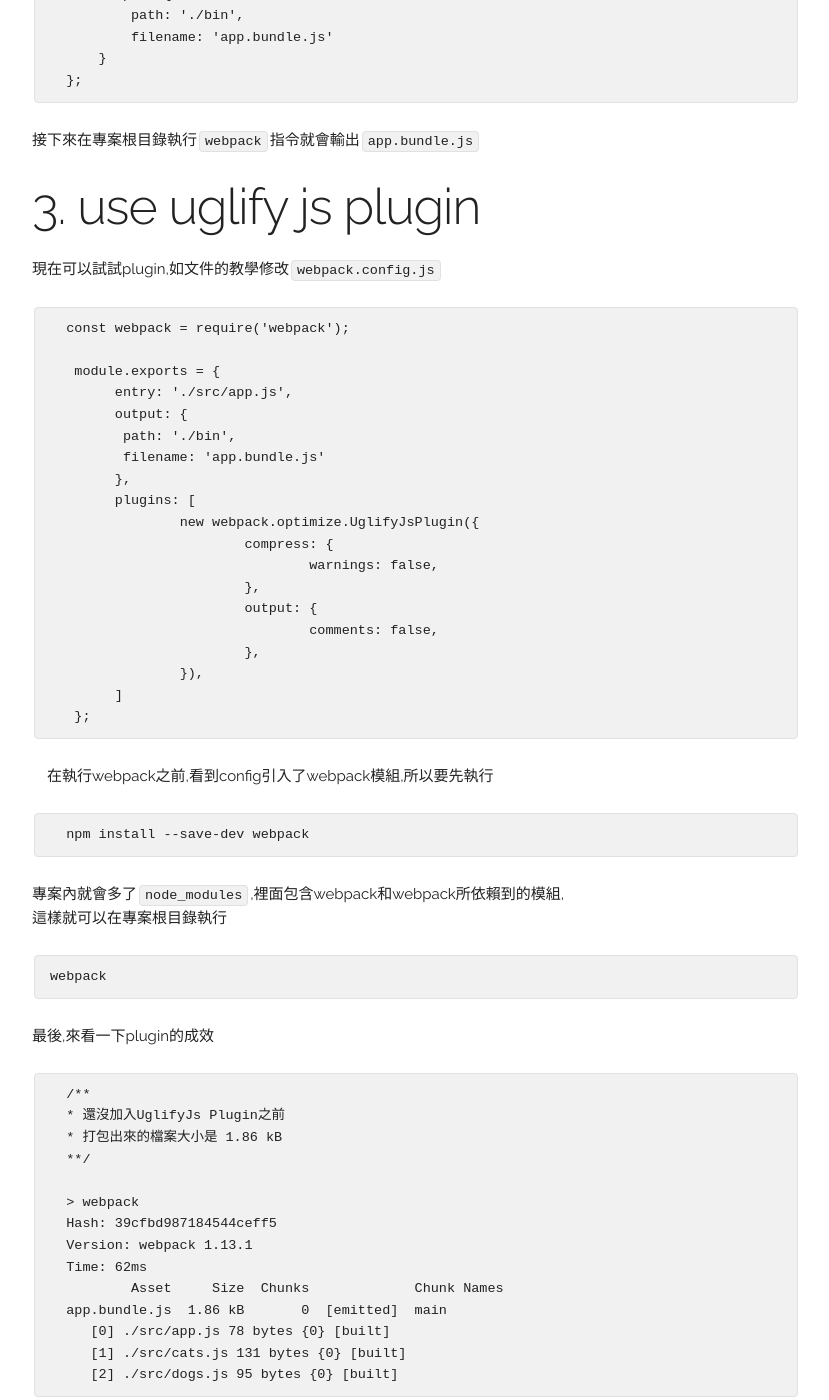
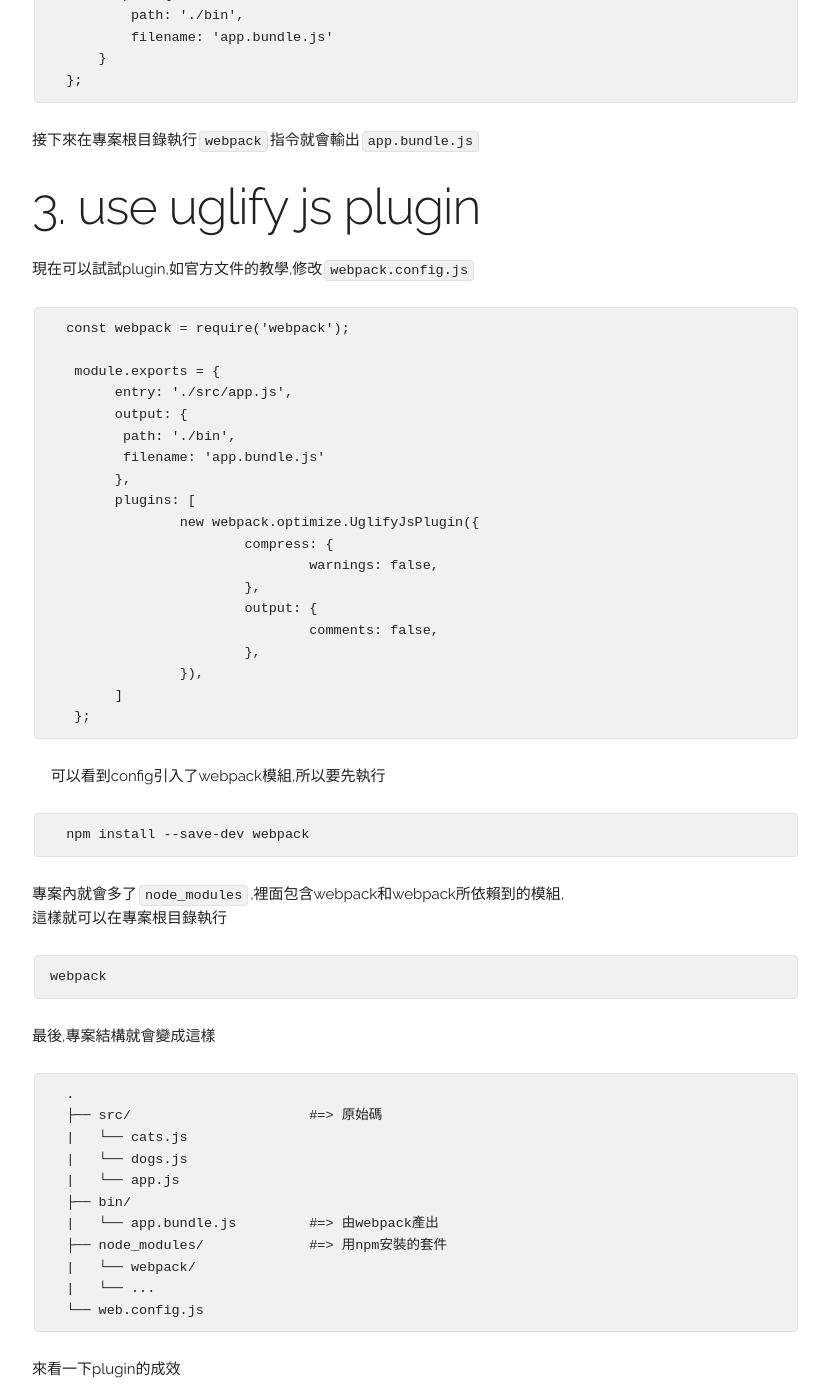
Before and after one commit to weichou1229/weichou.github.io, a Jekyll site: the page built from _posts/blog/2016-08-06-webpack-configFile-usage-note.md, in a window 1280 px wide and 1400 px high, scrolled down 1698 px. Shown: the whole window, without its empty margins (224-1053 px from the left). Built offline with Jekyll 4.4.1, drawn with Linux system fonts in a browser that asks for light colours; comment, search, counter and statistics services are not loaded.

Commit message:
webpack usage

````diff
--- a/_posts/blog/2016-08-06-webpack-configFile-usage-note.md
+++ b/_posts/blog/2016-08-06-webpack-configFile-usage-note.md
@@ -50,7 +50,7 @@ date: 2016-08-06
 接下來在專案根目錄執行`webpack`指令就會輸出`app.bundle.js`
 
 # 3\. use uglify js plugin
-現在可以試試plugin,如文件的教學修改`webpack.config.js`
+現在可以試試plugin,如官方文件的教學,修改`webpack.config.js`
 
 ```
   const webpack = require('webpack');
@@ -74,7 +74,7 @@ date: 2016-08-06
    };
 ```
 
-　在執行webpack之前,看到config引入了webpack模組,所以要先執行
+　 可以看到config引入了webpack模組,所以要先執行
 
 ```
   npm install --save-dev webpack
@@ -86,7 +86,23 @@ date: 2016-08-06
 webpack
 ```
 
-最後,來看一下plugin的成效
+最後,專案結構就會變成這樣
+
+```
+  .
+  ├── src/                      #=> 原始碼
+  |   └── cats.js
+  |   └── dogs.js
+  |   └── app.js
+  ├── bin/
+  |   └── app.bundle.js         #=> 由webpack產出
+  ├── node_modules/             #=> 用npm安裝的套件
+  |   └── webpack/
+  |   └── ...
+  └── web.config.js
+```
+
+來看一下plugin的成效
 
 ```
   /**
````
